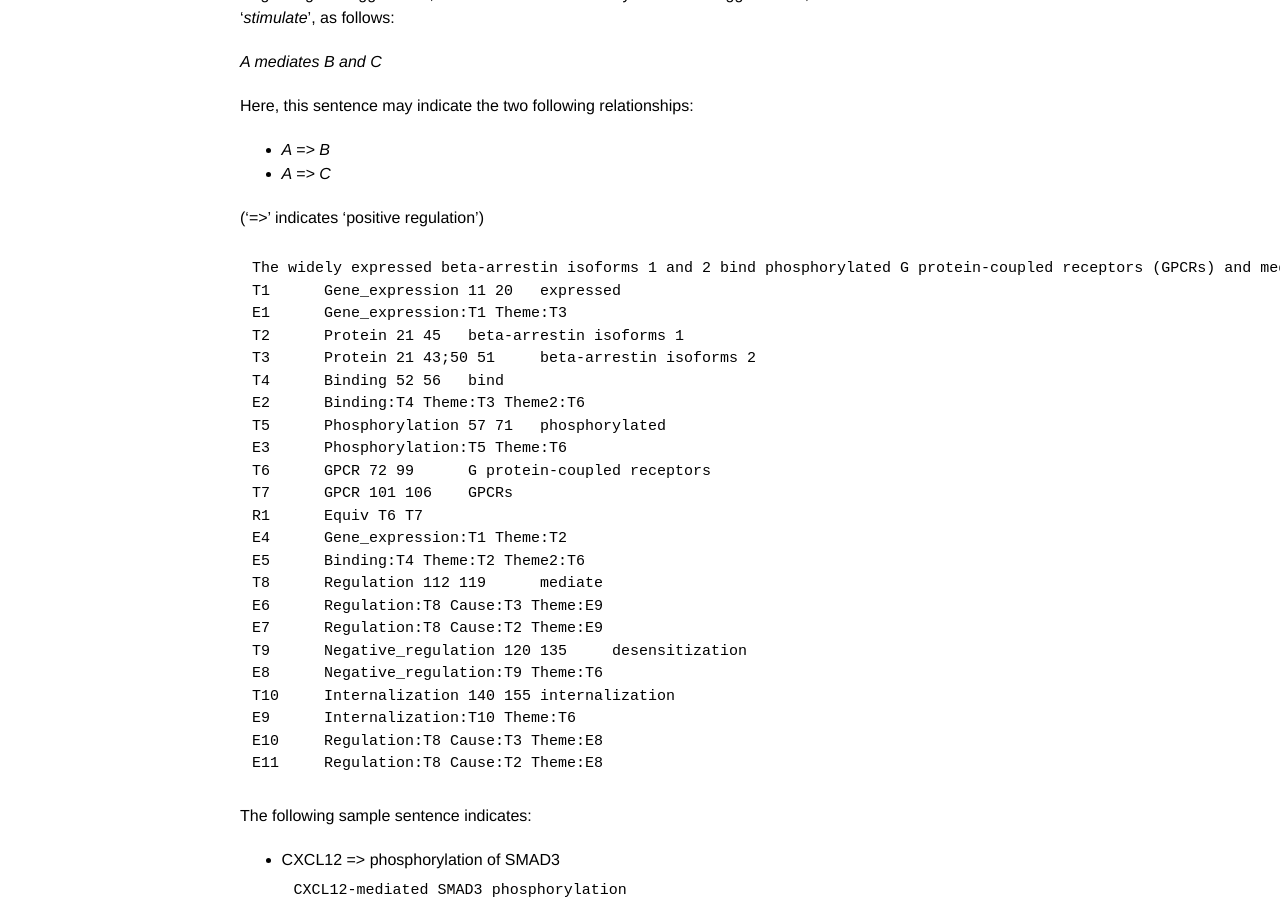
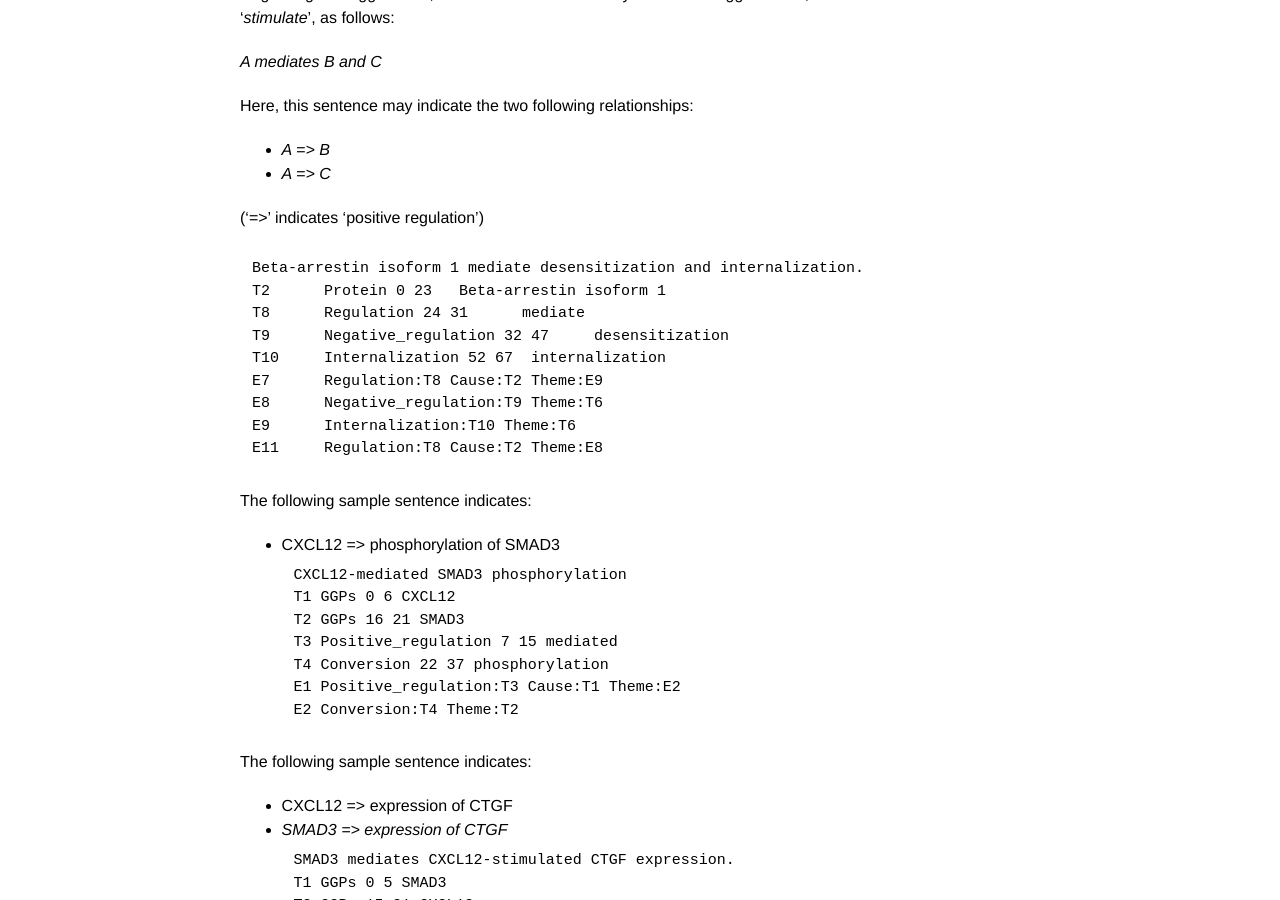
Before and after one commit to ezcatdb/molbiol_lung_corpus-guidelines, a Jekyll site: the page built from _event/Positive_regulation.md, in a window 1280 px wide and 900 px high, scrolled down 746 px. Built offline with Jekyll 4.4.1, drawn with Linux system fonts in a browser that asks for light colours.

Commit message:
included another sample in Positive_regulation.md

```diff
--- a/_event/Positive_regulation.md
+++ b/_event/Positive_regulation.md
@@ -41,28 +41,14 @@ Here, this sentence may indicate the two following relationships:
 ('=>' indicates 'positive regulation')
 
 ~~~ ann
-The widely expressed beta-arrestin isoforms 1 and 2 bind phosphorylated G protein-coupled receptors (GPCRs) and mediate desensitization and internalization.
-T1      Gene_expression 11 20   expressed
-E1      Gene_expression:T1 Theme:T3
-T2      Protein 21 45   beta-arrestin isoforms 1
-T3      Protein 21 43;50 51     beta-arrestin isoforms 2
-T4      Binding 52 56   bind
-E2      Binding:T4 Theme:T3 Theme2:T6
-T5      Phosphorylation 57 71   phosphorylated
-E3      Phosphorylation:T5 Theme:T6
-T6      GPCR 72 99      G protein-coupled receptors
-T7      GPCR 101 106    GPCRs
-R1      Equiv T6 T7
-E4      Gene_expression:T1 Theme:T2
-E5      Binding:T4 Theme:T2 Theme2:T6
-T8      Regulation 112 119      mediate
-E6      Regulation:T8 Cause:T3 Theme:E9
+Beta-arrestin isoform 1 mediate desensitization and internalization.
+T2      Protein 0 23   Beta-arrestin isoform 1
+T8      Regulation 24 31      mediate
+T9      Negative_regulation 32 47     desensitization
+T10     Internalization 52 67  internalization
 E7      Regulation:T8 Cause:T2 Theme:E9
-T9      Negative_regulation 120 135     desensitization
 E8      Negative_regulation:T9 Theme:T6
-T10     Internalization 140 155 internalization
 E9      Internalization:T10 Theme:T6
-E10     Regulation:T8 Cause:T3 Theme:E8
 E11     Regulation:T8 Cause:T2 Theme:E8
 ~~~
 
```
